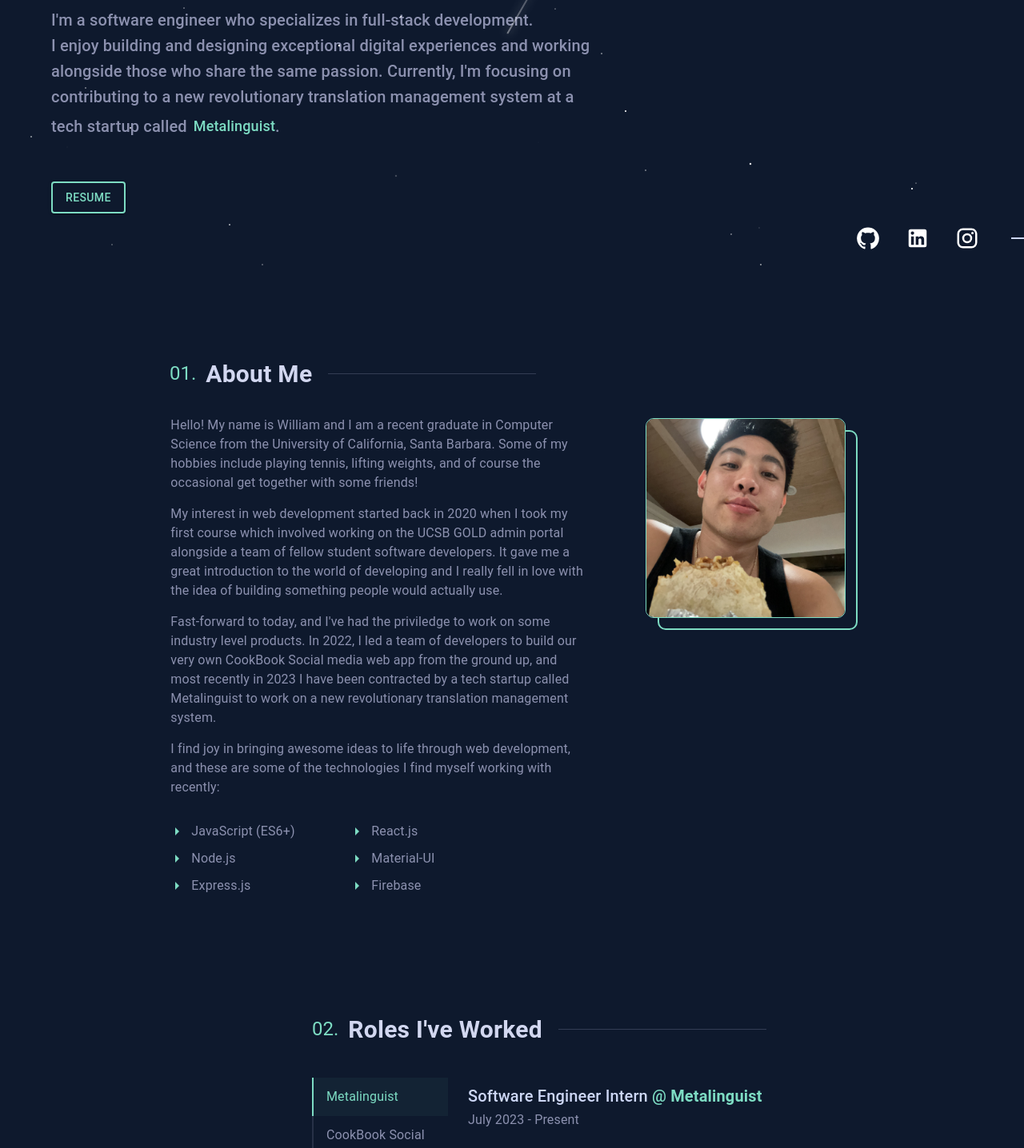
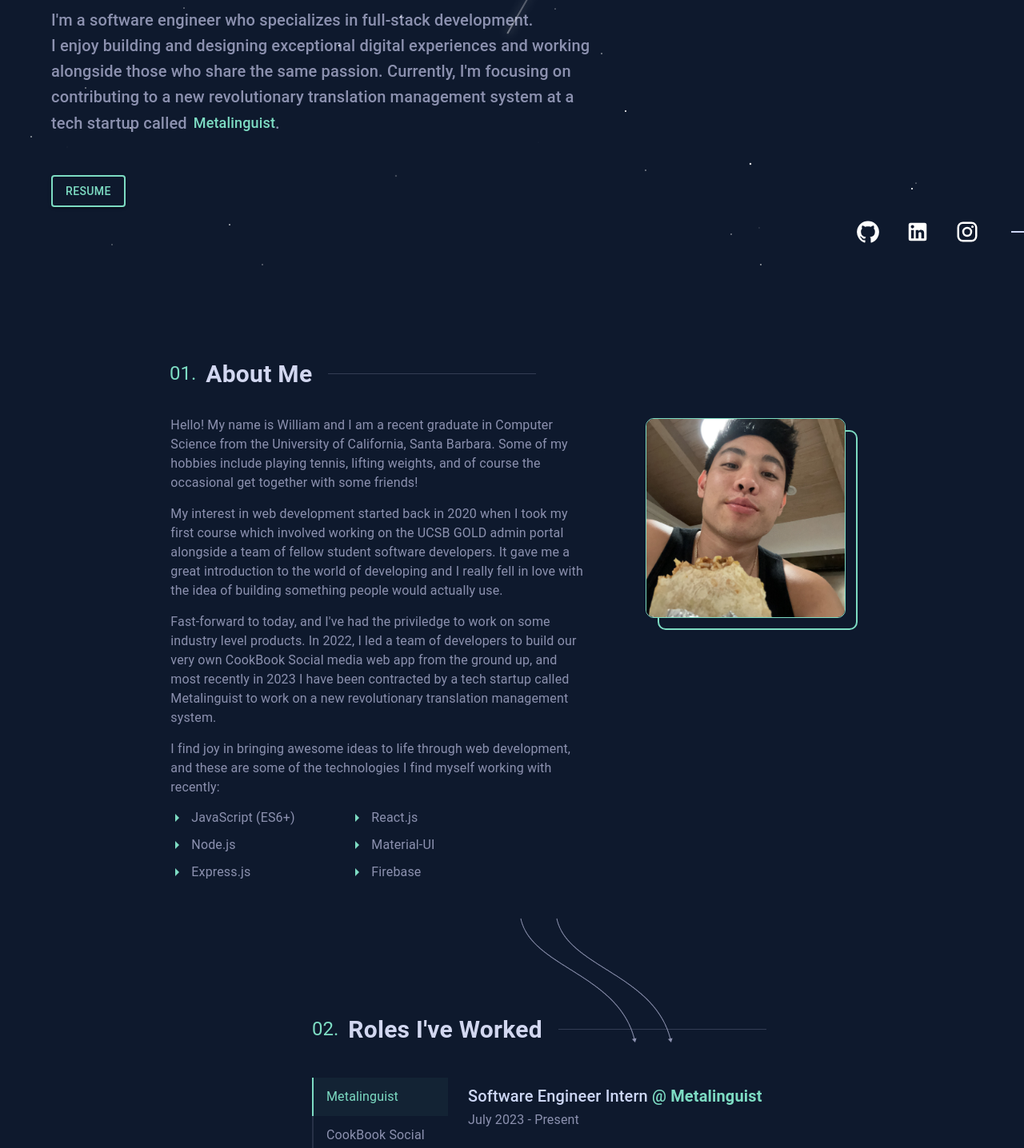
Before and after one commit to willmori/portfolio, a React (Create React App) app in the folder client/: page / in a window 1280 px wide. Shown: the part 460-1896 px from the top of the page at 80% size. Built offline with nearby package versions, Linux system fonts and the light colour scheme.

Commit message:
added connection from aboutMe to Experience sections

```diff
--- a/client/src/Content/AboutMeContent.js
+++ b/client/src/Content/AboutMeContent.js
@@ -1,5 +1,3 @@
-import React from 'react';
-import { Link } from '@mui/material';
 
 
 export const aboutMeContent = {
--- a/client/src/Pages/AboutMe.jsx
+++ b/client/src/Pages/AboutMe.jsx
@@ -5,6 +5,7 @@
 import Casual from '../assets/Casual.JPG';
 import { aboutMeContent } from '../Content/AboutMeContent';
 import { useInView } from 'react-intersection-observer';
+import path1 from '../assets/path1.png';
 import './AboutMe.css';
 
 const AboutMe = () => {
@@ -36,7 +37,7 @@
                     <Typography style={{maxWidth: '520px', color: theme.palette.primary.textSecondary, marginBottom: '15px'}}>
                         {aboutMeContent.paragraph3}
                     </Typography>
-                    <Typography style={{maxWidth: '520px', color: theme.palette.primary.textSecondary, marginBottom: '34px'}}>
+                    <Typography style={{maxWidth: '520px', color: theme.palette.primary.textSecondary, marginBottom: '17px'}}>
                         {aboutMeContent.paragraph4}
                     </Typography>
                     <Grid container style={{width: '450px', position: 'relative', right: '32px'}} rowSpacing={1} columnSpacing={{ xs: 1, sm: 2, md: 3 }}>
@@ -63,6 +64,7 @@
                     </Box>
                 </Container>
             </Container>
+            <img src={path1} style={{position: 'relative', left: '650px', top: '40px', pointerEvents: 'none'}} alt="" />
         </Grid>
 
 
--- a/client/src/Pages/Experience.jsx
+++ b/client/src/Pages/Experience.jsx
@@ -15,7 +15,6 @@
   });
 
   const [role, setRole] = useState('Metalinguist');
-  console.log(role)
 
   function changeRole(newRole) {
     setRole(newRole);
@@ -32,13 +31,9 @@
           </Container>
           <Container ref={ref} style={{paddingLeft: '0px', width: '700px', display: 'flex'}} className={`fade-in-up ${inView ? 'is-visible' : ''}`}>
             <RolesSelector role={role} changeRole={changeRole} />
-
             <div className={`fade-in-out visible`}>
               <RolesDetails role={role} />
             </div>
-
-
-
           </Container>
 
         </Grid>
--- a/client/src/Pages/Home.jsx
+++ b/client/src/Pages/Home.jsx
@@ -41,7 +41,9 @@
                     <Typography variant="h6" style={{marginTop: '20px', color: theme.palette.type === 'dark' ? theme.palette.primary.textSecondary : theme.palette.primary.textContrast}}>
                         I'm a software engineer who specializes in full-stack development.<br></br>
                         I enjoy building and designing exceptional digital experiences and working<br></br>alongside those who share the same passion.
-                        Currently, I'm focusing on<br></br>contributing to a new revolutionary translation management system at a<br></br>tech startup called<IconButton target='_blank' className='underline-on-hover' style={{color: theme.palette.primary.textPrimary, fontSize: '18px', position: 'relative', bottom: '1px', paddingRight: '0px'}} href='https://metalinguist.com/'>Metalinguist</IconButton>.
+                        Currently, I'm focusing on<br></br>contributing to a new revolutionary translation management system at a<br></br>tech startup called
+                        <IconButton target='_blank' className='underline-on-hover' style={{color: theme.palette.primary.textPrimary, fontSize: '18px', position: 'relative', top: '3px',
+                                        paddingRight: '0px', paddingTop: '0px'}} href='https://metalinguist.com/'>Metalinguist</IconButton>.
                     </Typography>
                     <Button variant="contained" backgroundColor='transparent' style={{marginTop: '45px'}} href={Resume} target="_blank">
                         Resume
```
Also changed, not shown: client/src/assets/path1.png (added).
